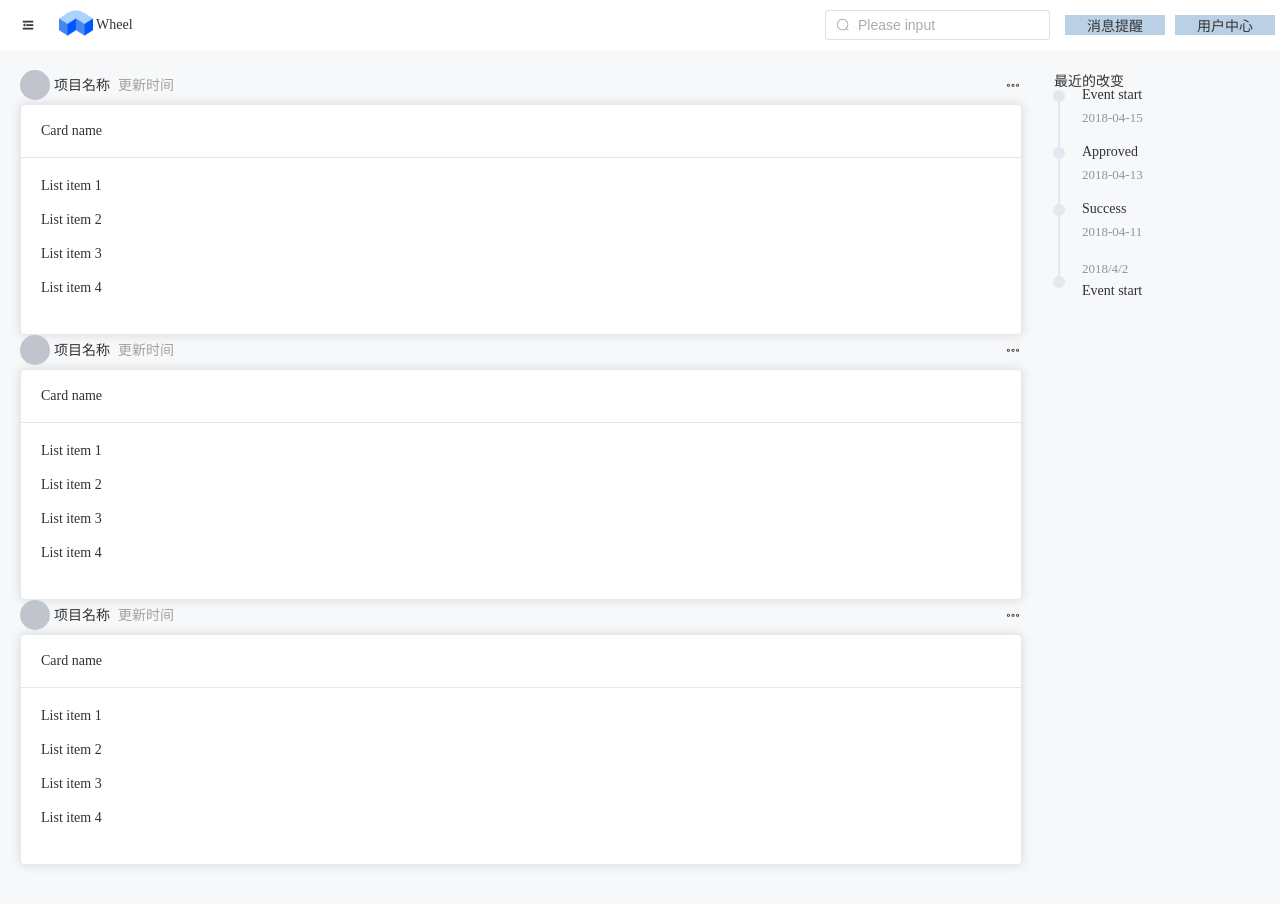
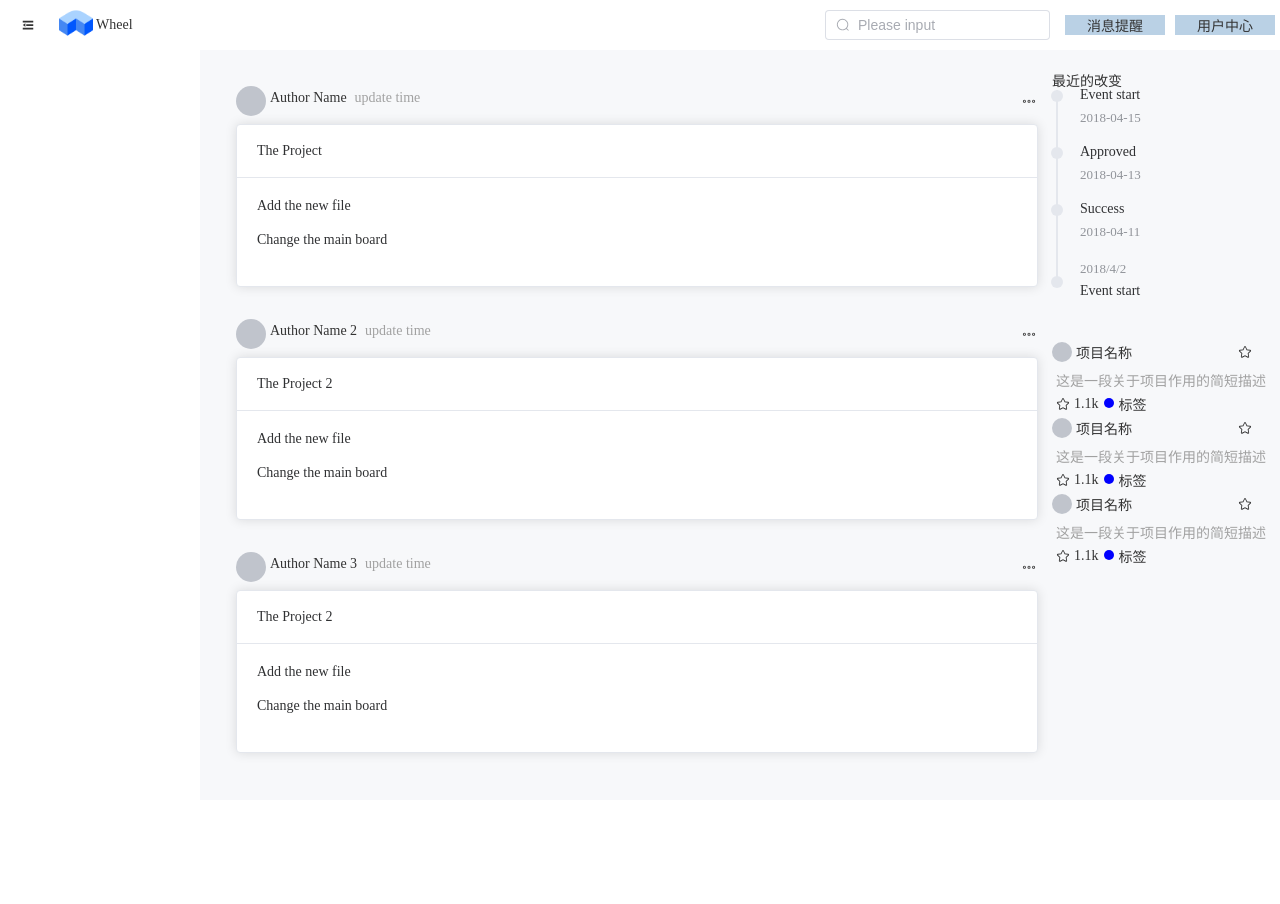
Before and after one commit to LambertWjq/Co-Wheel-web, a Vue app: page / in a window 1280 px wide. Shown: the top 904 px of the page. After the commit the page ends 800 px from the top, so only its background shows below. Built offline with nearby package versions, Linux system fonts and the light colour scheme.

Commit message:
新增卡片参数
优化内容和格式

```diff
--- a/src/App.vue
+++ b/src/App.vue
@@ -1,18 +1,17 @@
 <script setup lang="ts">
-
 import Header from "@/views/Header.vue";
 import Sidebar from "@/components/Sidebar.vue";
 </script>
 
 <template>
-  <el-config-provider :locale="zhCn">
+  <el-config-provider>
     <div class="common-layout">
       <el-container class="container">
         <el-header>
           <Header />
         </el-header>
         <el-container>
-          <el-aside width="0px">
+          <el-aside width="200px">
             <Sidebar />
           </el-aside>
           <el-main class="background">
--- a/src/components/card/ProjectCard.vue
+++ b/src/components/card/ProjectCard.vue
@@ -1,9 +1,11 @@
-<template class="project-card">
+<template>
+  <div class="project" v-for="project in list" :key="project.id">
+    <div class="card">
       <div class="title">
         <div class="title-right">
-            <el-avatar :size="30" icon="el-icon-data-line"></el-avatar>
-            <p class="project-name">项目名称</p>
-            <p class="time">更新时间</p>
+          <el-avatar :size="30" :src="project.avatar"></el-avatar>
+          <p class="project-name">{{ project.author }}</p>
+          <p class="time">{{ project.time }}</p>
         </div>
         <el-icon><More /></el-icon>
       </div>
@@ -11,17 +13,62 @@
         <el-card class="box-card">
           <template #header>
             <div class="card-header">
-            <span>Card name</span>
+              <span>{{ project.title }}</span>
             </div>
           </template>
-        <div v-for="o in 4" :key="o" class="text item">{{ 'List item ' + o }}</div>
+          <div v-for="item in project.description" :key="item" class="text item">
+            {{ item }}
+          </div>
         </el-card>
+      </div>
+    </div>
   </div>
 </template>
 
-<style setup>
-.project-card {
-    margin-bottom: 32px;
+<script lang="ts">
+import { computed, defineComponent, type PropType} from "vue";
+import defaultImg from '@/assets/logo.svg'
+
+export interface ProjectProps {
+  id: number;
+  avatar?: string;
+  author: string;
+  title: string;
+  time: string;
+  description: string[];
+}
+
+export default defineComponent({
+  name: 'ProjectCard',
+  props: {
+    list: {
+      type: Array as PropType<ProjectProps[]>,
+      required: true,
+    },
+  },
+  setup(props) {
+    const projectList = computed(() => {
+      return props.list.map(column => {
+        if (!column.avator) {
+          column.avatar = defaultImg;
+        }
+        return column;
+      })
+    })
+    return { projectList }
+  },
+})
+
+</script>
+
+<style scoped>
+.project {
+  width: 100vh;
+  display: flex;
+}
+
+.card {
+  margin: 16px;
 }
 
 .project-name {
@@ -39,11 +86,11 @@
 }
 
 .title {
-    margin-bottom: 4px;
+  margin-bottom: 8px;
   display: flex;
   align-items: center;
   justify-content: space-between;
-    width: 1000px;
+  width: 100vh;
 }
 
 .card-header {
@@ -61,6 +108,6 @@
 }
 
 .box-card {
-    width: 1000px;
+  width: 100vh;
 }
 </style>
--- /dev/null
+++ b/src/components/card/RecommendCard.vue
@@ -0,0 +1,65 @@
+<template class="recommend-card">
+    <div class="title">
+        <div class="title-right">
+            <el-avatar :size="20" icon="el-icon-data-line"></el-avatar>
+            <p class="project-name">项目名称</p>
+        </div>
+        <el-icon><Star /></el-icon>
+    </div>
+    <p class="describe">这是一段关于项目作用的简短描述</p>
+    <div class="title-right">
+        <div class="icon-text">
+            <el-icon style="margin: 0 4px;"><Star /></el-icon>
+            <p>1.1k</p>
+        </div>
+        <div class="icon-text">
+            <span style="margin: 0 5px;"><span class="circle"></span></span>
+            <p>标签</p>
+        </div>
+    </div>
+</template>
+
+<style scoped>
+.recommend-card {
+  margin-bottom: 32px;
+  width: 100vh;
+}
+
+.project-name {
+    margin: 4px;
+}
+
+.describe {
+    font-size: 14px;
+    color: #a1a1a1;
+    margin: 4px;
+}
+
+.title-right {
+    display: flex;
+    align-items: center;
+}
+
+.title {
+  margin-bottom: 4px;
+  display: flex;
+  align-items: center;
+  justify-content: space-between;
+  width: 100vh;
+  max-width: 200px;
+}
+
+.circle {
+    width: 10px;
+    height: 10px;
+    display: inline-block;
+    background-color: blue;
+    border-radius: 50%;
+}
+
+.icon-text {
+    display: flex;
+    align-items: center;
+}
+
+</style>
--- a/src/views/HomeView.vue
+++ b/src/views/HomeView.vue
@@ -1,30 +1,53 @@
 <script setup lang="ts">
-import ProjectCard from '@/components/card/ProjectCard.vue';
+import { defineComponent } from "vue";
+import ProjectCard, {type ProjectProps} from '@/components/card/ProjectCard.vue';
 import TimeCard from '@/components/card/TimeCard.vue';
+import RecommendCard from '@/components/card/RecommendCard.vue';
+
+const testProjectData: ProjectProps[] = [{
+  id: 1,
+  author: 'Author Name',
+  title: 'The Project',
+  time: 'update time',
+  description: ['Add the new file', 'Change the main board'],
+},
+  {
+    id: 2,
+    author: 'Author Name 2',
+    title: 'The Project 2',
+    time: 'update time',
+    description: ['Add the new file', 'Change the main board'],
+  },
+  {
+    id: 3,
+    author: 'Author Name 3',
+    title: 'The Project 2',
+    time: 'update time',
+    description: ['Add the new file', 'Change the main board'],
+  },
+];
+
 </script>
 
 <template>
-    <div class="contain">
-      <div class="project-card">
-        <ProjectCard></ProjectCard>
-        <ProjectCard></ProjectCard>
-        <ProjectCard></ProjectCard>
-      </div>
-      <div class="time-card">
-        <TimeCard></TimeCard>
-      </div>
+  <div class="contain">
+    <div>
+      <ProjectCard :list="testProjectData"></ProjectCard>
     </div>
+    <div class="time-card">
+      <TimeCard></TimeCard>
+      <RecommendCard></RecommendCard>
+      <RecommendCard></RecommendCard>
+      <RecommendCard></RecommendCard>
+    </div>
+  </div>
 </template>
 
 <style>
 .contain {
   display: flex;
   justify-content: space-between;
-}
-
-.project-card {
-  width: auto;
-  padding-bottom: 16px;
+  width: 100vh;
 }
 
 .time-card {
```
Lines whose indentation alone changed are shown as unchanged.
